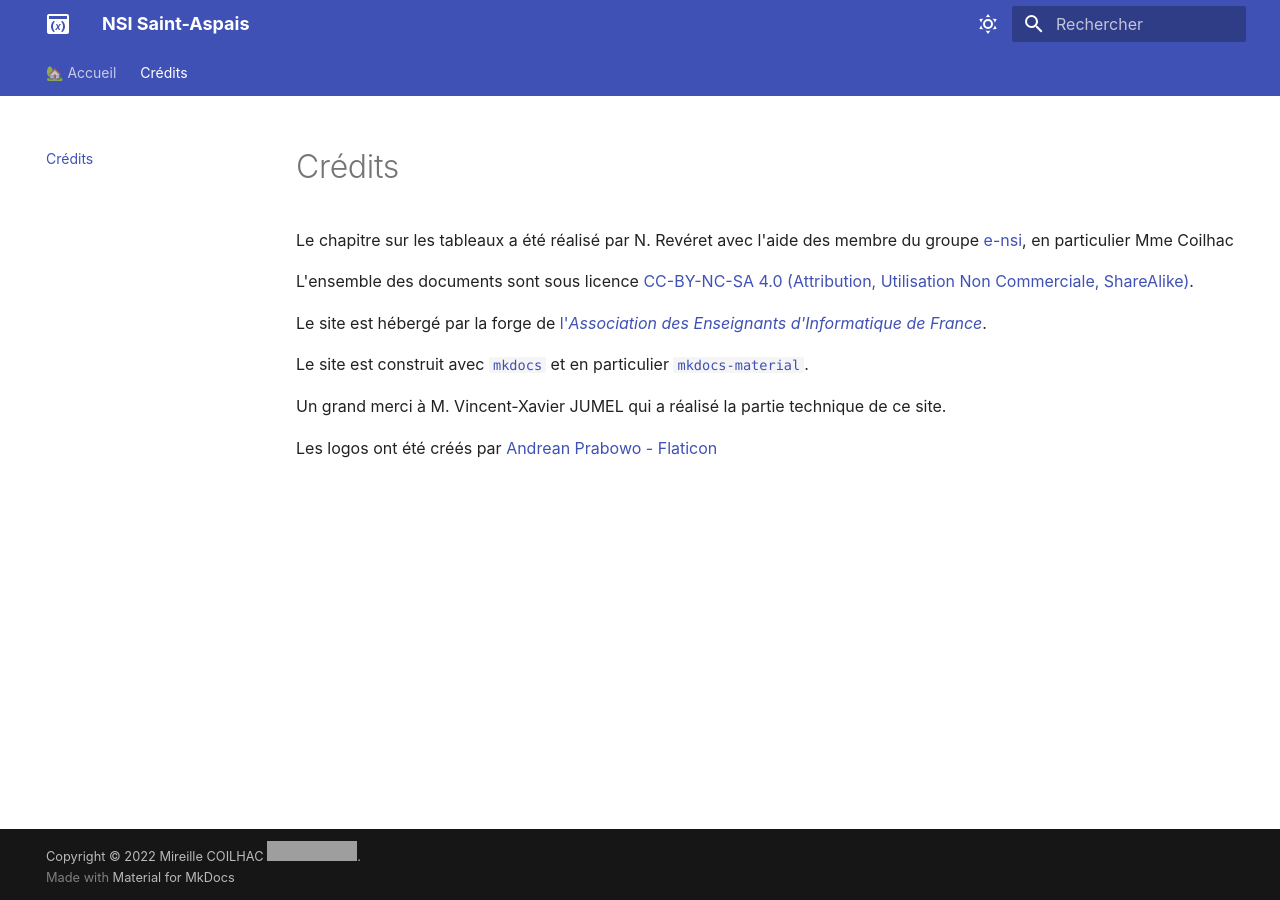
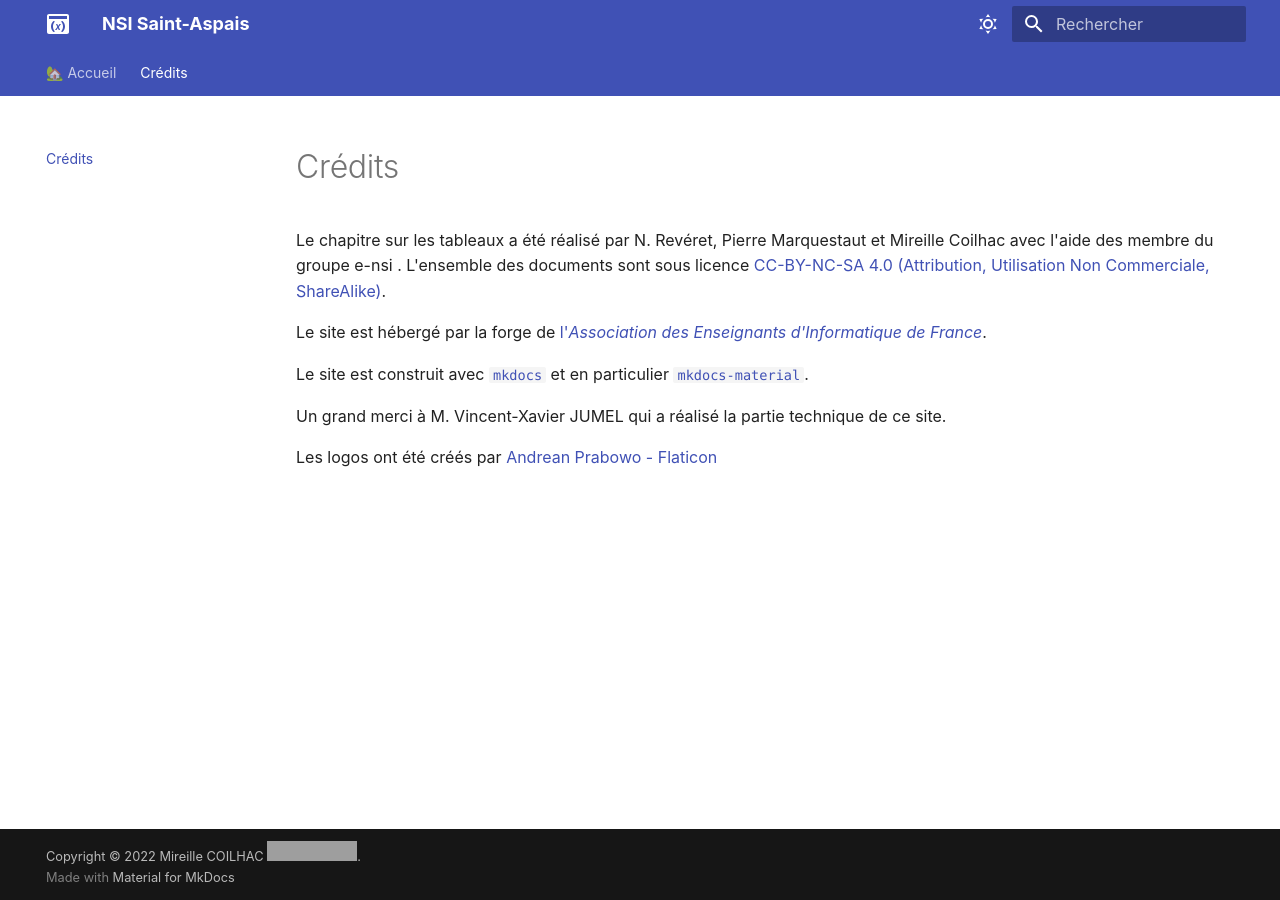
Before and after one commit to lilabidi/nsi-lil, an MkDocs documentation site: the page built from docs/credits.md, in a window 1280 px wide. Built offline with MkDocs 1.6.1 and Material for MkDocs 9.7.7, drawn with Linux system fonts in a browser that asks for light colours; grey boxes are pictures that could not be loaded.

Commit message:
Update docs/credits.md

```diff
--- a/docs/credits.md
+++ b/docs/credits.md
@@ -3,8 +3,7 @@
 title: Crédits
 ---
 
-Le chapitre sur les tableaux a été réalisé par N. Revéret avec l'aide des membre du groupe [e-nsi](https://e-nsi.forge.aeif.fr/), en particulier Mme Coilhac
-
+Le chapitre sur les tableaux a été réalisé par N. Revéret, Pierre Marquestaut et Mireille Coilhac avec l'aide des membre du groupe e-nsi .
 L'ensemble des documents sont sous licence [CC-BY-NC-SA 4.0 (Attribution, Utilisation Non Commerciale, ShareAlike)](https://creativecommons.org/licenses/by-nc-sa/4.0/).
 
 Le site est hébergé par la forge de [l'*Association des Enseignants d'Informatique de France*](https://aeif.fr/index.php/accueil/).
```
